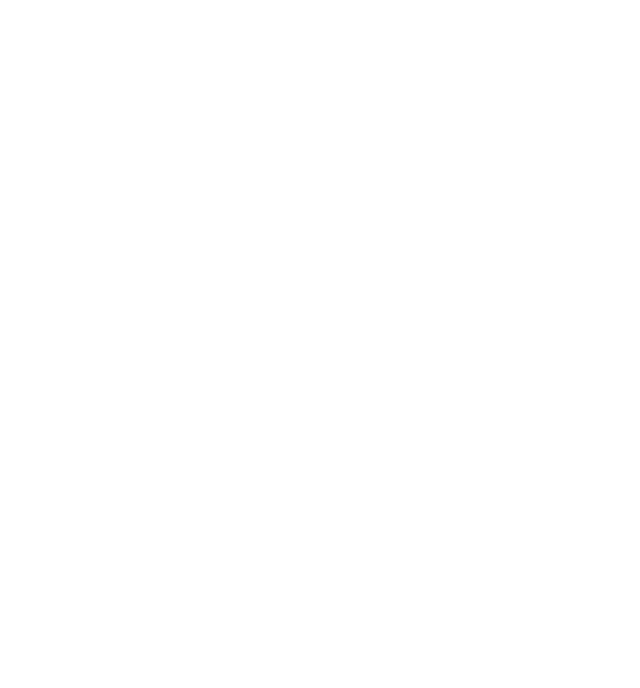
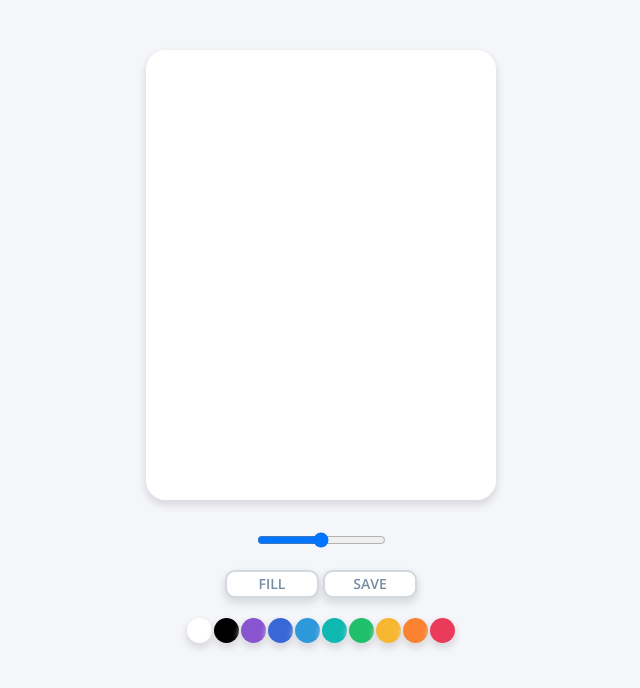
Before and after one commit to henrypark416/paint-using-js, a plain HTML site: page index.html in a window 1280 px wide. Shown: the whole page, without its empty margins (319-959 px from the left). Drawn offline with nearby package versions, Linux system fonts and the light colour scheme.

Commit message:
Added Version 1.0

```diff
--- a/app.js
+++ b/app.js
@@ -0,0 +1,105 @@
+const canvas = document.querySelector(".jsCanvas");
+const ctx = canvas.getContext("2d");
+const colors = document.getElementsByClassName("jsColor");
+const range = document.querySelector(".jsRange");
+const mode = document.querySelector(".jsMode");
+const saveBtn = document.querySelector(".jsSave");
+const BLACK = "#000000";
+
+canvas.width = 350;
+canvas.height = 450;
+
+ctx.fillStyle = "white";
+ctx.fillRect(0, 0, 350, 450);
+ctx.strokeStyle = BLACK;
+ctx.fillStyle = BLACK;
+ctx.lineWidth = 5.1;
+
+let painting = false;
+let filling = false;
+
+function stopPainting() {
+    painting = false;
+}
+
+const startPainting = () => {
+    if (filling === false) {
+    painting = true;
+    }
+};
+
+function onMouseMove(event) {
+    const x = event.offsetX;
+    const y = event.offsetY;
+    if (!painting) {
+        ctx.beginPath();
+        ctx.moveTo(x, y);
+    } else {
+        ctx.lineTo(x, y);
+        ctx.stroke();
+    }
+}
+
+function handleColorClick(event) {
+    const color = event.target.style.backgroundColor;
+    ctx.strokeStyle = color;
+    ctx.fillStyle = color;
+}
+
+function handleRangeChange(event) {
+    const size = event.target.value;
+    ctx.lineWidth = size;
+}
+
+function handleModeClick() {
+    if (filling === true) {
+        filling = false;
+        mode.innerText = "Fill";
+    } else {
+        filling = true;
+        mode.innerText = "Paint";
+    }
+}
+
+function handleCanvasClick() {
+    if (filling) {
+        ctx.fillRect(0, 0, 350, 450);
+    }
+}
+
+function handleContextMenu(event) {
+    event.preventDefault();
+}
+
+function handleSaveClick() {
+    const image = canvas.toDataURL();
+    const link = document.createElement("a");
+    link.href = image;
+    link.download = "PaintJS";
+    link.click();
+}
+
+if (canvas) {
+    canvas.addEventListener("mousemove", onMouseMove);
+    canvas.addEventListener("mousedown", startPainting);
+    canvas.addEventListener("mouseup", stopPainting);
+    canvas.addEventListener("mouseleave", stopPainting);
+    canvas.addEventListener("click", handleCanvasClick);
+    canvas.addEventListener("contextmenu", handleContextMenu)
+}
+
+Array.from(colors).forEach(color =>
+    color.addEventListener("click", handleColorClick)
+);
+
+if (range) {
+    range.addEventListener("input", handleRangeChange);
+}
+
+if (mode) {
+    mode.addEventListener("click", handleModeClick);
+}
+
+if (saveBtn) {
+    saveBtn.addEventListener("click", handleSaveClick);
+}
--- a/index.html
+++ b/index.html
@@ -8,6 +8,58 @@
     <title>Paint-JS</title>
   </head>
   <body>
+    <canvas class="jsCanvas canvas"></canvas>
+    <div class="controls">
+      <div class="controls__range">
+        <input class="jsRange" type="range" min="0.1" max="10.1" step="0.5" />
+      </div>
+      <div class="controls__btns">
+        <button class="jsMode">Fill</button>
+        <button class="jsSave">Save</button>
+      </div>
+      <div class="jsColors controls__colors">
+        <div
+          class="controls__color jsColor"
+          style="background-color: #ffffff"
+        ></div>
+        <div
+          class="controls__color jsColor"
+          style="background-color: #000000"
+        ></div>
+        <div
+          class="controls__color jsColor"
+          style="background-color: #8854d0"
+        ></div>
+        <div
+          class="controls__color jsColor"
+          style="background-color: #3867d6"
+        ></div>
+        <div
+          class="controls__color jsColor"
+          style="background-color: #2d98da"
+        ></div>
+        <div
+          class="controls__color jsColor"
+          style="background-color: #0fb9b1"
+        ></div>
+        <div
+          class="controls__color jsColor"
+          style="background-color: #20bf6b"
+        ></div>
+        <div
+          class="controls__color jsColor"
+          style="background-color: #f7b731"
+        ></div>
+        <div
+          class="controls__color jsColor"
+          style="background-color: #fa8231"
+        ></div>
+        <div
+          class="controls__color jsColor"
+          style="background-color: #eb3b5a"
+        ></div>
+      </div>
+    </div>
     <script src="app.js"></script>
   </body>
 </html>
--- /dev/null
+++ b/reset.css
@@ -0,0 +1,124 @@
+html,
+body,
+div,
+span,
+applet,
+object,
+iframe,
+h1,
+h2,
+h3,
+h4,
+h5,
+h6,
+p,
+blockquote,
+pre,
+a,
+abbr,
+acronym,
+address,
+big,
+cite,
+code,
+del,
+dfn,
+em,
+img,
+ins,
+kbd,
+q,
+s,
+samp,
+small,
+strike,
+strong,
+sub,
+sup,
+tt,
+var,
+b,
+u,
+i,
+center,
+dl,
+dt,
+dd,
+ol,
+ul,
+li,
+fieldset,
+form,
+label,
+legend,
+table,
+caption,
+tbody,
+tfoot,
+thead,
+tr,
+th,
+td,
+article,
+aside,
+canvas,
+details,
+embed,
+figure,
+figcaption,
+footer,
+header,
+hgroup,
+menu,
+nav,
+output,
+ruby,
+section,
+summary,
+time,
+mark,
+audio,
+video {
+  margin: 0;
+  padding: 0;
+  border: 0;
+  font-size: 100%;
+  font: inherit;
+  vertical-align: baseline;
+}
+/* HTML5 display-role reset for older browsers */
+article,
+aside,
+details,
+figcaption,
+figure,
+footer,
+header,
+hgroup,
+menu,
+nav,
+section {
+  display: block;
+}
+body {
+  line-height: 1;
+}
+ol,
+ul {
+  list-style: none;
+}
+blockquote,
+q {
+  quotes: none;
+}
+blockquote:before,
+blockquote:after,
+q:before,
+q:after {
+  content: "";
+  content: none;
+}
+table {
+  border-collapse: collapse;
+  border-spacing: 0;
+}
--- a/styles.css
+++ b/styles.css
@@ -0,0 +1,68 @@
+@import url("https://fonts.googleapis.com/css2?family=Open+Sans:wght@300;400;600&display=swap");
+@import "reset.css";
+
+body {
+  background-color: #f5f6fa;
+  font-family: "Open Sans", sans-serif;
+  display: flex;
+  flex-direction: column;
+  align-items: center;
+  padding-top: 50px;
+}
+
+.canvas {
+  height: 450px;
+  width: 350px;
+  background-color: white;
+  border-radius: 20px;
+  box-shadow: 0 5px 8px #dcdde1, 0 3px 6px #dcdde1;
+}
+
+.controls {
+  margin-top: 30px;
+  display: flex;
+  flex-direction: column;
+  align-items: center;
+}
+
+.controls .controls__btns {
+  margin-bottom: 20px;
+}
+
+.controls__btns button {
+  all: unset;
+  cursor: pointer;
+  background-color: white;
+  padding: 5px 15px;
+  width: 60px;
+  text-align: center;
+  border-radius: 10px;
+  border: 2px solid #d1d8e0;
+  box-shadow: 0 5px 8px #dcdde1, 0 3px 6px #dcdde1;
+  color: #778ca3;
+  text-transform: uppercase;
+  font-weight: 600;
+  font-size: 14px;
+}
+
+.controls__colors .controls__color:active,
+.controls__btns button:active {
+  transform: scale(0.95);
+}
+
+.controls .controls__colors {
+  display: flex;
+}
+
+.controls__colors .controls__color {
+  width: 25px;
+  height: 25px;
+  border-radius: 50%;
+  cursor: pointer;
+  margin: 0px 1px;
+  box-shadow: 0 5px 8px #dcdde1, 0 3px 6px #dcdde1;
+}
+
+.controls .controls__range {
+  margin-bottom: 20px;
+}
```
